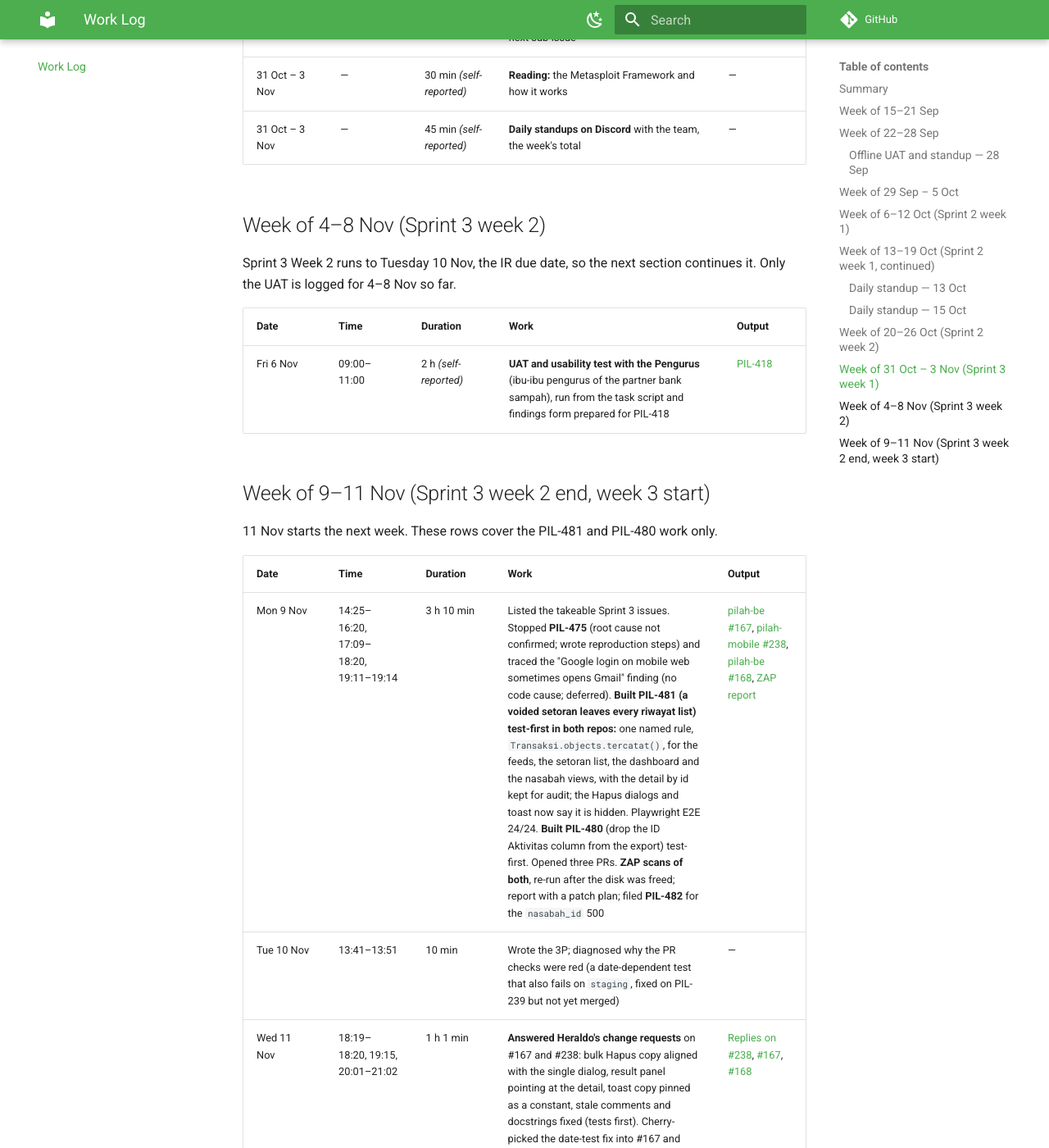
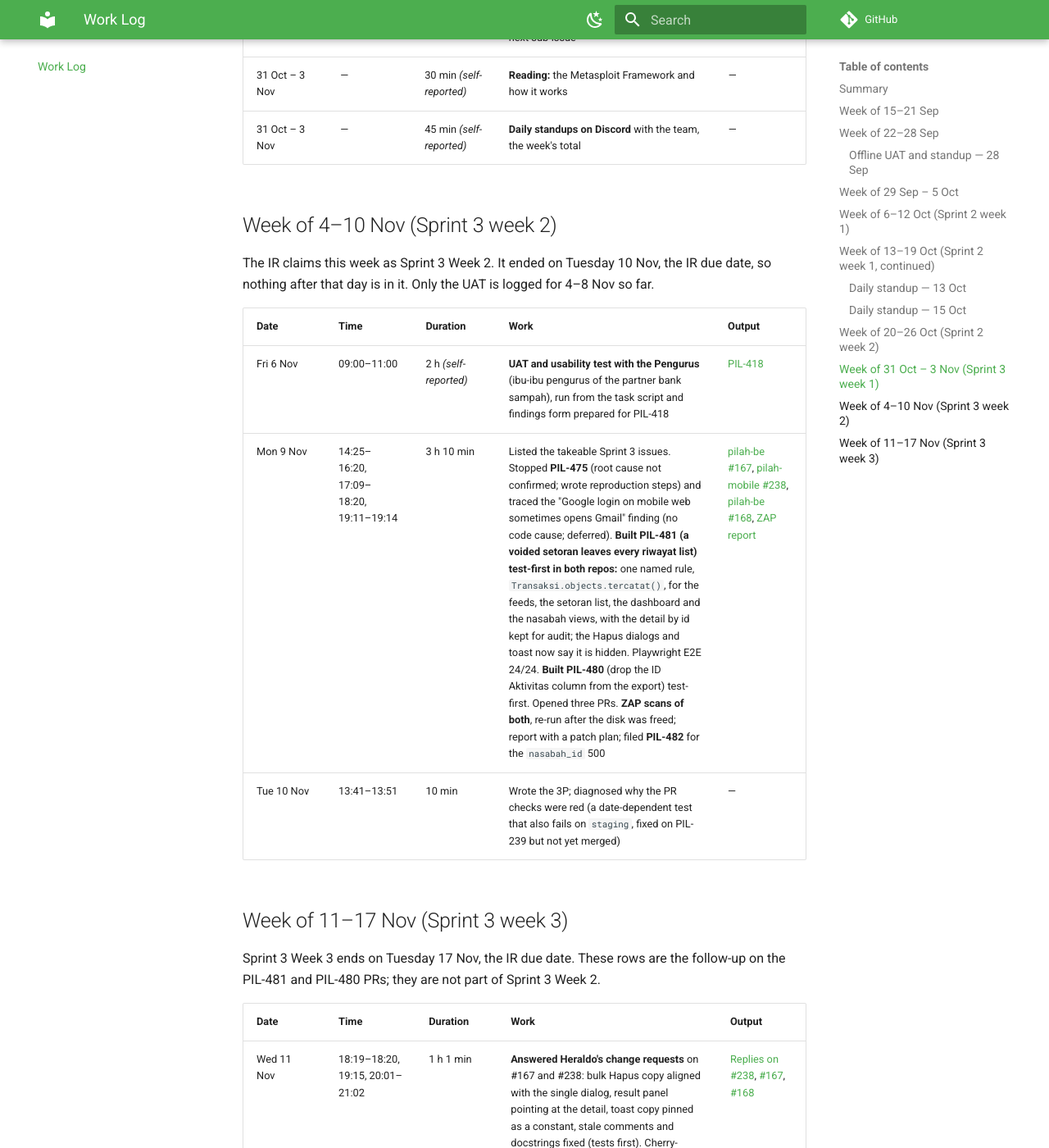
Before and after one commit to mvfi0/pilah-docs, an MkDocs documentation site: the page built from docs/logs/index.md, in a window 1280 px wide and 1400 px high, scrolled down 13333 px. Shown: the whole window at 82% size. Built offline with MkDocs 1.6.1 and Material for MkDocs 9.7.7, drawn with Linux system fonts in a browser that asks for light colours; comment, search, counter and statistics services are not loaded.

Commit message:
docs(log): keep Sprint 3 Week 2 closed at its Tuesday 10 Nov due date
The 11 Nov review round moves into its own Sprint 3 Week 3 section, so the
week ending 10 Nov holds only 4-10 Nov work. The ZAP patch plan dated PIL-482
11 Nov; the issue was filed on 9 Nov, so the date is corrected.

OWASP: A09 Logging and Monitoring Failures (dates in the record are accurate);
A04 Insecure Design, A01, A05, A08 unaffected, docs only.

Co-Authored-By: Claude Sonnet 5.5 <noreply@anthropic.com>

```diff
--- a/docs/logs/index.md
+++ b/docs/logs/index.md
@@ -137,20 +137,20 @@ The IR claims this week as [Sprint 3 Week 1](../review-sprint-3-week-1/index.md)
 | 31 Oct – 3 Nov | — | 30 min *(self-reported)* | **Reading:** the Metasploit Framework and how it works | — |
 | 31 Oct – 3 Nov | — | 45 min *(self-reported)* | **Daily standups on Discord** with the team, the week's total | — |
 
-## Week of 4–8 Nov (Sprint 3 week 2)
+## Week of 4–10 Nov (Sprint 3 week 2)
 
-Sprint 3 Week 2 runs to Tuesday 10 Nov, the IR due date, so the next section continues it. Only the UAT is logged for 4–8 Nov so far.
+The IR claims this week as Sprint 3 Week 2. It ended on Tuesday 10 Nov, the IR due date, so nothing after that day is in it. Only the UAT is logged for 4–8 Nov so far.
 
 | Date | Time | Duration | Work | Output |
 |---|---|---|---|---|
 | Fri 6 Nov | 09:00–11:00 | 2 h *(self-reported)* | **UAT and usability test with the Pengurus** (ibu-ibu pengurus of the partner bank sampah), run from the task script and findings form prepared for PIL-418 | [PIL-418](https://linear.app/pilah-2/issue/PIL-418) |
+| Mon 9 Nov | 14:25–16:20, 17:09–18:20, 19:11–19:14 | 3 h 10 min | Listed the takeable Sprint 3 issues. Stopped **PIL-475** (root cause not confirmed; wrote reproduction steps) and traced the "Google login on mobile web sometimes opens Gmail" finding (no code cause; deferred). **Built PIL-481 (a voided setoran leaves every riwayat list) test-first in both repos:** one named rule, `Transaksi.objects.tercatat()`, for the feeds, the setoran list, the dashboard and the nasabah views, with the detail by id kept for audit; the Hapus dialogs and toast now say it is hidden. Playwright E2E 24/24. **Built PIL-480** (drop the ID Aktivitas column from the export) test-first. Opened three PRs. **ZAP scans of both**, re-run after the disk was freed; report with a patch plan; filed **PIL-482** for the `nasabah_id` 500 | [pilah-be #167](https://github.com/bank-sampah-PILAH/pilah-be/pull/167), [pilah-mobile #238](https://github.com/bank-sampah-PILAH/pilah-mobile/pull/238), [pilah-be #168](https://github.com/bank-sampah-PILAH/pilah-be/pull/168), [ZAP report](../security/zap-2026-11-09.md) |
+| Tue 10 Nov | 13:41–13:51 | 10 min | Wrote the 3P; diagnosed why the PR checks were red (a date-dependent test that also fails on `staging`, fixed on PIL-239 but not yet merged) | — |
 
-## Week of 9–11 Nov (Sprint 3 week 2 end, week 3 start)
+## Week of 11–17 Nov (Sprint 3 week 3)
 
-11 Nov starts the next week. These rows cover the PIL-481 and PIL-480 work only.
+Sprint 3 Week 3 ends on Tuesday 17 Nov, the IR due date. These rows are the follow-up on the PIL-481 and PIL-480 PRs; they are not part of Sprint 3 Week 2.
 
 | Date | Time | Duration | Work | Output |
 |---|---|---|---|---|
-| Mon 9 Nov | 14:25–16:20, 17:09–18:20, 19:11–19:14 | 3 h 10 min | Listed the takeable Sprint 3 issues. Stopped **PIL-475** (root cause not confirmed; wrote reproduction steps) and traced the "Google login on mobile web sometimes opens Gmail" finding (no code cause; deferred). **Built PIL-481 (a voided setoran leaves every riwayat list) test-first in both repos:** one named rule, `Transaksi.objects.tercatat()`, for the feeds, the setoran list, the dashboard and the nasabah views, with the detail by id kept for audit; the Hapus dialogs and toast now say it is hidden. Playwright E2E 24/24. **Built PIL-480** (drop the ID Aktivitas column from the export) test-first. Opened three PRs. **ZAP scans of both**, re-run after the disk was freed; report with a patch plan; filed **PIL-482** for the `nasabah_id` 500 | [pilah-be #167](https://github.com/bank-sampah-PILAH/pilah-be/pull/167), [pilah-mobile #238](https://github.com/bank-sampah-PILAH/pilah-mobile/pull/238), [pilah-be #168](https://github.com/bank-sampah-PILAH/pilah-be/pull/168), [ZAP report](../security/zap-2026-11-09.md) |
-| Tue 10 Nov | 13:41–13:51 | 10 min | Wrote the 3P; diagnosed why the PR checks were red (a date-dependent test that also fails on `staging`, fixed on PIL-239 but not yet merged) | — |
 | Wed 11 Nov | 18:19–18:20, 19:15, 20:01–21:02 | 1 h 1 min | **Answered Heraldo's change requests** on #167 and #238: bulk Hapus copy aligned with the single dialog, result panel pointing at the detail, toast copy pinned as a constant, stale comments and docstrings fixed (tests first). Cherry-picked the date-test fix into #167 and #168 so CI could run; replied in each thread; re-requested his review, and requested it on #168 | [Replies on #238](https://github.com/bank-sampah-PILAH/pilah-mobile/pull/238#issuecomment-6796891632), [#167](https://github.com/bank-sampah-PILAH/pilah-be/pull/167#issuecomment-6796892408), [#168](https://github.com/bank-sampah-PILAH/pilah-be/pull/168#issuecomment-6796893115) |
--- a/docs/security/zap-2026-11-09.md
+++ b/docs/security/zap-2026-11-09.md
@@ -119,7 +119,7 @@ Each fix is test-first, with its OWASP category in the commit.
 
 | # | Fix | Test first | OWASP | Status (9 Nov) |
 |---|---|---|---|---|
-| 1 | In `TransaksiViewSet.get_queryset`, validate `nasabah_id` with `serializers.UUIDField().run_validation`, as `activity_sources` does, and answer 422 | `?nasabah_id=abc` and `?nasabah_id=<script>` on `/transaksi` get 422, never 500; a valid id still filters | A04 / A10:2025 | Planned. Filed as **PIL-482** (11 Nov); it touches the list view of other issues, so it is its own PR |
+| 1 | In `TransaksiViewSet.get_queryset`, validate `nasabah_id` with `serializers.UUIDField().run_validation`, as `activity_sources` does, and answer 422 | `?nasabah_id=abc` and `?nasabah_id=<script>` on `/transaksi` get 422, never 500; a valid id still filters | A04 / A10:2025 | Planned. Filed as **PIL-482** (9 Nov); it touches the list view of other issues, so it is its own PR |
 | 2 | Shared helper in `shared_kernel` that reads `search` through a DRF `CharField` (NUL rejected, length bounded) for every list view and the export | For each endpoint: `?search=a%00b` gets 422, never 500 | A04 / A10:2025 | Planned (2 Nov patch plan, item 1) |
 | 3 | `renderer_classes = [JSONRenderer]` on `ActivityHistoryView`, and `write_only=True` on `TransactionEditSerializer.alasan` | `Accept: text/html` on both under `DEBUG=True` gets 200 or 406, not 500 | A05 | Planned, low priority (debug-only) |
 | 4 | Nothing to change in code: `DEBUG` is off in staging and production (`DJANGO_DEBUG = "false"` in `fly.toml`). Keep scan reports redacted | — | A05 | Closed, kept for the record |
```
